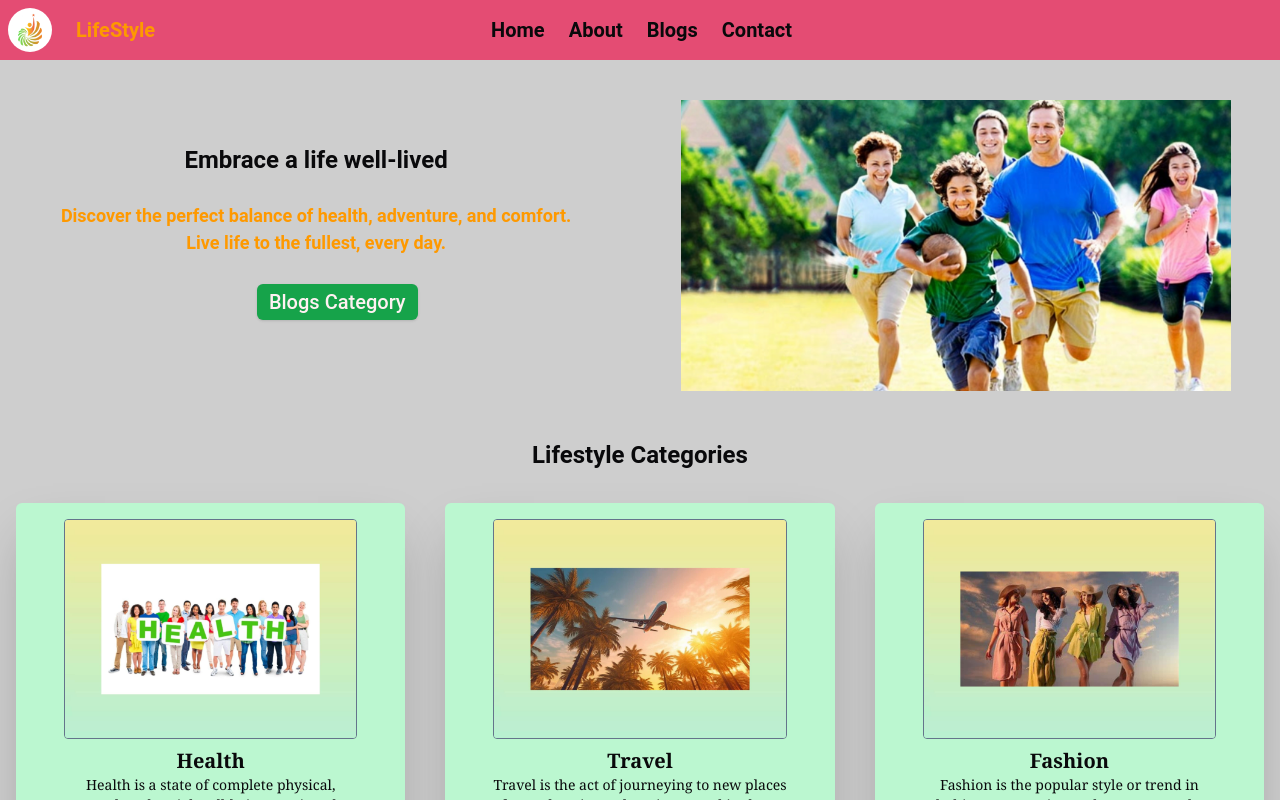
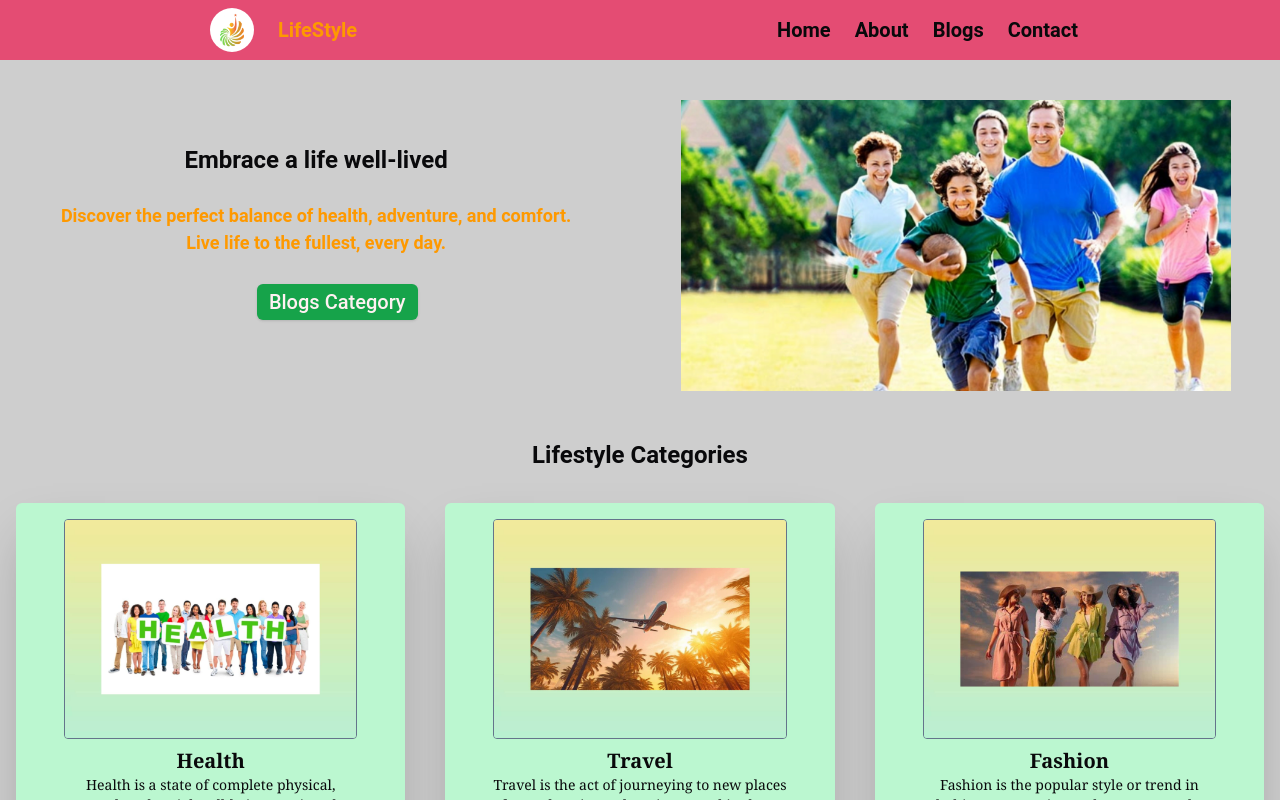
Before and after one commit to SabaZain/blogwebsite, a Next.js app: page / in a window 1280 px wide. Shown: the top 800 px of the page. Built offline with nearby package versions, Linux system fonts and the light colour scheme.

Commit message:
Update Navbar.tsx

```diff
--- a/src/app/components/Navbar.tsx
+++ b/src/app/components/Navbar.tsx
@@ -12,7 +12,7 @@ const Navbar = () => {
     };
   return (
     <div className=" bg-first">
-    <div className='flex justify-start align items-center gap-80'>
+    <div className='flex justify-around align items-center'>
       <div className='flex'>
       <Image src="/Image/lifestylelogo.jpg" alt="logo" width={60} height={60} className='rounded-full p-2' />
       <h1 className='p-4 text-xl text-second font-bold '>LifeStyle</h1>
```
